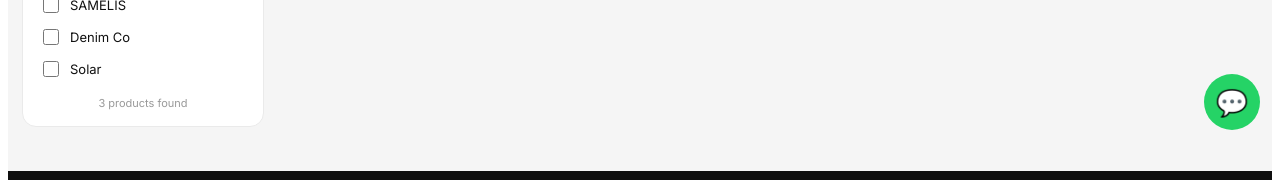
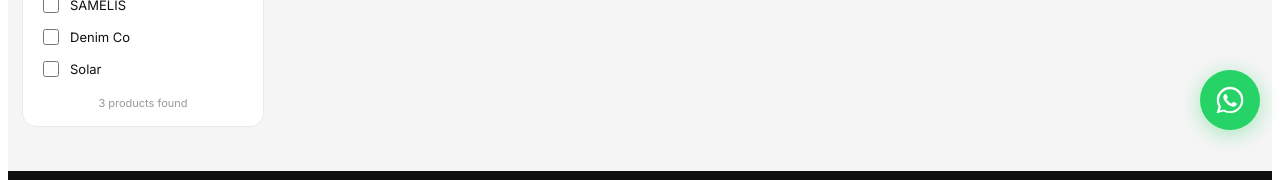
Before and after one commit to samuelmach312-design/samelis, a React (Vite) app: page / in a window 1280 px wide. Shown: the part 650-830 px from the top of the page. Built offline with nearby package versions, Linux system fonts and the light colour scheme; the HTML template or start-up script is replaced by a standard one.

Commit message:
fix casing WhatsApp -> whatsapp lowercase Till 6880156

```diff
--- a/src/App.jsx
+++ b/src/App.jsx
@@ -3,10 +3,10 @@ import Header from "./components/Header.jsx";
 import ShopView from "./components/ShopView.jsx";
 import CartView from "./components/CartView.jsx";
 import Footer from "./components/Footer.jsx";
+import WhatsApp from "./components/whatsApp.jsx"
 
 const TILL = "6880156";
 const PHONE = "0748440035";
-const WHATSAPP = "https://wa.me/254748440035";
 
 const initialProducts = [
   {id:1, cat:"Electronics", brand:"Vitron", name:"Vitron 32 Smart Android TV", price:16500, old:19900, disc:17, img:"https://images.unsplash.com/photo-1593359677879-a4bb92f367d8?w=500"},
@@ -41,12 +41,13 @@ export default function App(){
     <div style={{fontFamily:"Inter, system-ui, sans-serif", background: view==="cart"? "#f6f6f7" : "#f5f5f5", minHeight:"100vh", color:"#111"}}>
       <Header search={search} setSearch={setSearch} count={count} setView={setView} view={view} />
       {view==="cart"? (
-        <CartView cart={cart} count={count} total={total} onQty={updateQty} onRemove={removeItem} onClear={clearCart} onContinue={()=>setView("shop")} TILL={TILL} PHONE={PHONE} WHATSAPP={WHATSAPP} />
+        <CartView cart={cart} count={count} total={total} onQty={updateQty} onRemove={removeItem} onClear={clearCart} onContinue={()=>setView("shop")} TILL={TILL} PHONE={PHONE} WHATSAPP={`https://wa.me/254748440035`} />
       ) : (
         <ShopView filtered={filtered} activeCat={activeCat} setActiveCat={setActiveCat} priceMax={priceMax} setPriceMax={setPriceMax} selectedBrands={selectedBrands} setSelectedBrands={setSelectedBrands} onAdd={addCart} count={count} setView={setView} TILL={TILL} />
       )}
       <Footer TILL={TILL} PHONE={PHONE} />
-      <a href={WHATSAPP} target="_blank" style={{position:"fixed", bottom:20, right:20, background:"#25D366", width:56, height:56, borderRadius:28, display:"flex", alignItems:"center", justifyContent:"center", fontSize:26, color:"#fff", textDecoration:"none"}}>💬</a>
+      {/* REAL WHATSAPP ICON - LEGIT */}
+      <WhatsApp variant="float" cart={cart} total={total} />
     </div>
   )
 }
--- a/src/components/Footer.jsx
+++ b/src/components/Footer.jsx
@@ -1,5 +1,5 @@
 // src/components/Footer.jsx
-export default function Footer({ TILL, PHONE }) {
+export default function Footer({ TILL, PHONE, WHATSAPP }) {
   return (
     <footer style={{background:"#0f0f0f", color:"#bbb", marginTop:30, padding:"24px", textAlign:"center"}}>
       <div style={{fontSize:13, fontWeight:700, color:"#fff"}}>SAMELIS • TRUSTED LIKE FAMILY</div>
--- /dev/null
+++ b/src/components/whatsApp.jsx
@@ -0,0 +1,33 @@
+// src/components/WhatsApp.jsx — Real WhatsApp Icon
+const PHONE = "254748440035";
+const TILL = "6880156";
+
+export default function WhatsApp({ phone = PHONE, cart = [], total = 0, variant = "float" }) {
+  const getMessage = () => {
+    if (cart.length > 0) {
+      return `Hi SAMELIS 👋\n\nI want to order:\n${cart.map(c=>`• ${c.name} x${c.qty} = KSh ${c.price*c.qty}`).join('\n')}\n\nTotal: KSh ${total}\nTill: ${TILL}\n\nPlease confirm availability.`;
+    }
+    return `Hi SAMELIS, I want to order. Till ${TILL}`;
+  };
+  const url = `https://wa.me/${phone}?text=${encodeURIComponent(getMessage())}`;
+  const WhatsAppIcon = ({ size = 24 }) => (
+    <svg width={size} height={size} viewBox="0 0 24 24" fill="white" xmlns="http://www.w3.org/2000/svg">
+      <path d="M19.05 4.91A9.81 9.81 0 0 0 12.04 2C6.58 2 2.1 6.47 2.1 11.93c0 1.75.46 3.45 1.32 4.95L2 22l5.25-1.38a9.82 9.82 0 0 0 4.79 1.22h.01c5.46 0 9.93-4.47 9.93-9.93a9.88 9.88 0 0 0-2.93-7zM12.05 20.43a8.18 8.18 0 0 1-4.18-1.15l-.3-.18-3.12.82.83-3.04-.2-.31a8.17 8.17 0 0 1-1.26-4.38c0-4.54 3.7-8.24 8.25-8.24 2.2 0 4.27.86 5.82 2.42a8.18 8.18 0 0 1 2.41 5.83c0 4.54-3.7 8.24-8.25 8.24zm4.52-6.16c-.25-.12-1.47-.72-1.69-.81-.23-.08-.39-.12-.56.12-.17.25-.64.81-.79.97-.14.17-.29.19-.54.06-.25-.12-1.05-.39-2-1.23-.74-.66-1.23-1.47-1.38-1.72-.14-.25-.02-.38.11-.51.11-.11.25-.29.37-.43.12-.15.17-.25.25-.41.08-.17.04-.31-.02-.43-.06-.12-.56-1.35-.77-1.85-.2-.48-.41-.42-.56-.42h-.48c-.17 0-.43.06-.66.31-.23.25-.87.85-.87 2.08 0 1.23.89 2.42 1.01 2.58.12.17 1.75 2.67 4.24 3.75.59.25 1.05.41 1.41.52.59.19 1.13.16 1.55.1.47-.07 1.47-.6 1.68-1.18.2-.58.2-1.08.14-1.18-.06-.11-.23-.17-.48-.29z"/>
+    </svg>
+  );
+  if (variant === "float") {
+    return (
+      <a href={url} target="_blank" rel="noopener noreferrer" style={{ position:"fixed", bottom:20, right:20, background:"#25D366", width:60, height:60, borderRadius:30, display:"flex", alignItems:"center", justifyContent:"center", boxShadow:"0 4px 20px rgba(37,211,102,0.4)", zIndex:100, textDecoration:"none" }}>
+        <WhatsAppIcon size={32} />
+      </a>
+    )
+  }
+  if (variant === "button") {
+    return (
+      <a href={url} target="_blank" rel="noopener noreferrer" style={{ background:"#25D366", color:"#fff", padding:"12px 20px", borderRadius:12, fontWeight:700, fontSize:14, display:"flex", alignItems:"center", justifyContent:"center", gap:8, textDecoration:"none", width:"100%" }}>
+        <WhatsAppIcon size={20} /> Order on WhatsApp
+      </a>
+    )
+  }
+  return null;
+}
```
